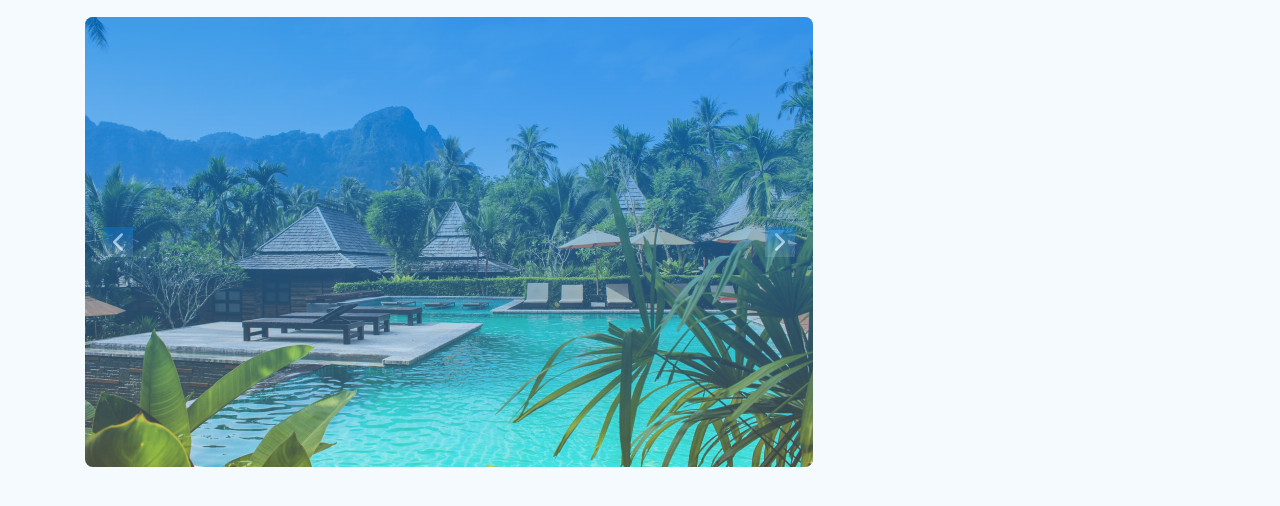
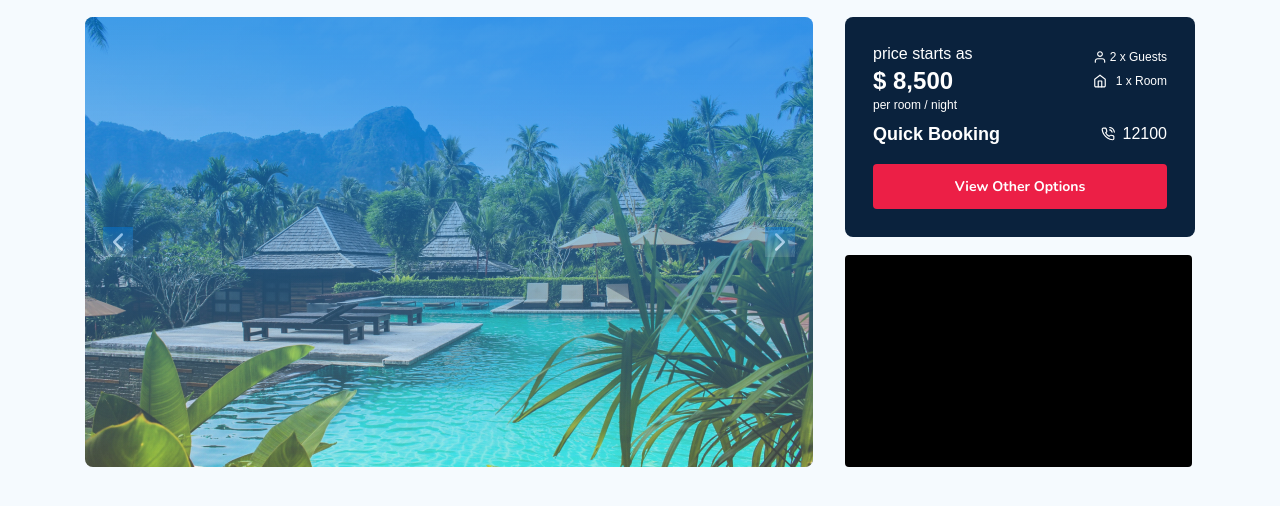
Before and after one commit to ArtamonovAnatoly/tour-plan23, a plain HTML site: page index.html in a window 1280 px wide. Shown: the part 348-854 px from the top of the page. Drawn offline with nearby package versions, Linux system fonts and the light colour scheme.

Commit message:
create: map in hotel section

```diff
--- a/index.html
+++ b/index.html
@@ -136,6 +136,46 @@
           </div>
         </div>
         <!-- /.slider -->
+        <div class="hotel-right">
+          <div class="booking">
+            <div class="booking__info">
+              <div class="booking__price">
+                <span class="booking__start">price starts as</span>
+                <strong class="booking__pricetag">$ 8,500</strong>
+                <span class="booking__per-room">per room / night</span>
+              </div>
+              <div class="booking__room">
+                <div class="booking__text">
+                  <img src="img/user.svg" alt="icon user" class="booking__icon">
+                  <span class="pbooking__oom__description">2 x Guests</span>
+                </div>
+                <div class="booking__text">
+                  <img src="img/home.svg" alt="icon user" class="booking__icon">
+                  <span class="booking__description">1 x Room</span>
+                </div>
+                <!-- /.person-room__text -->
+              </div>
+              <!-- /.person-room -->
+            </div>
+            <!-- /.booking-info -->
+            <div class="booking__call-center">
+              <span class="booking__heading">Quick Booking</span>
+              <a class="booking__number" href="tel:12100">
+                <img src="img/phone-call.svg" alt="icon:phone">
+                <span class="booking__num"> 12100</span>
+              </a>
+            </div>
+            <!-- /.call-center -->
+            <button class="button booking__button">View Other Options</button>
+          </div>
+          <!-- /.booking -->
+          <div class="map">
+            <iframe
+              src="https://yandex.ru/map-widget/v1/?um=constructor%3A23a446e0e2043694dd4f3158398135886a69240e4a640c9b5cfe49b21c80ffaa&amp;source=constructor"
+              width="347" height="213" frameborder="0"></iframe>
+          </div>
+          <!-- /.map -->
+        </div>
       </div>
       <!-- /.hotel-grid -->
     </div>
--- a/sass/blocks/_hotel.sass
+++ b/sass/blocks/_hotel.sass
@@ -24,6 +24,14 @@
   &-description
     font-size: 12px
     line-height: 15px
+  &-grid
+    display: flex
+    justify-content: space-between
+
+  &-right
+    display: flex
+    flex-direction: column
+    justify-content: space-between
 .stars
   flex-basis: 100%
 .offer
@@ -83,3 +91,78 @@
     &--prev
       left: 18px
       background-image: url(../img/arrow-prev.svg)
+.booking
+  background-color: $dark
+  color: $light
+  border-radius: 8px
+  width: 350px
+  min-height: 210px
+  padding: 28px
+  &__info
+    display: flex
+    justify-content: space-between
+    margin-bottom: 9px
+  &__price
+    display: flex
+    flex-direction: column
+  &-start
+    font-size: 10px
+    font-weight: normal
+    line-height: 12px
+  &__pricetag
+    font-size: 24px
+    font-weight: 800
+    line-height: 33px
+  &__per-room
+    font-size: 12px
+    font-weight: normal
+    line-height: 16px
+  &__room
+    margin-top: 4px
+  &__text
+    display: flex
+    align-items: center
+    justify-content: space-between
+    font-size: 12px
+    font-weight: normal
+    line-height: 16px
+    margin-bottom: 8px
+  &__description
+    margin-left: 9px
+  &__call-center
+    display: flex
+    align-items: center
+    justify-content: space-between
+    margin-bottom: 17px
+  &__heading
+    font-size: 18px
+    font-weight: 600
+    font-style: normal
+    line-height: 25px
+  &__number
+    display: flex
+    align-items: center
+    justify-content: space-between
+    color: inherit
+    text-decoration: none
+  &__num
+    margin-left: 8px
+  &__button
+    color: #FFF
+
+    font-family: Nunito
+    font-size: 14px
+    font-style: normal
+    font-weight: 600
+    line-height: normal
+    width: 100%
+    min-height: 45px
+    border-radius: 4px
+    background-color: $primary
+    border: $light
+    cursor: pointer
+.map
+  width: 347px
+  height: 212px
+  background-color: #000
+  border-radius: 4px
```
Also changed, not shown: css/style.css, img/home.svg (added), img/phone-call.svg (added), img/user.svg (added), 1 other file.
